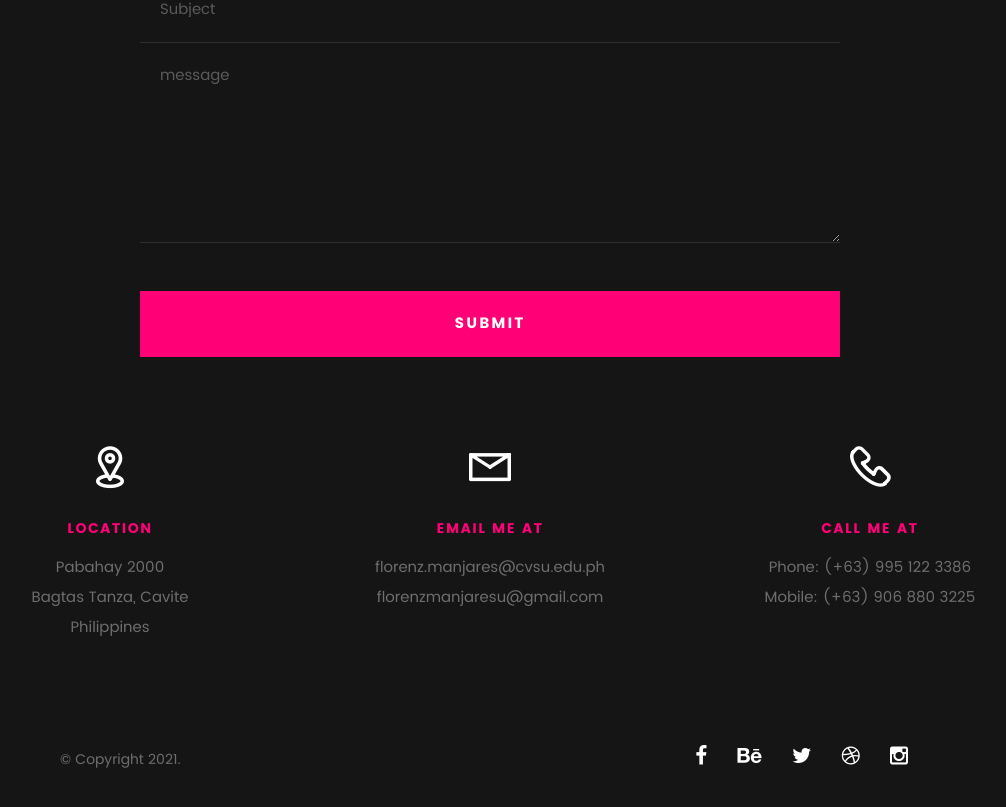
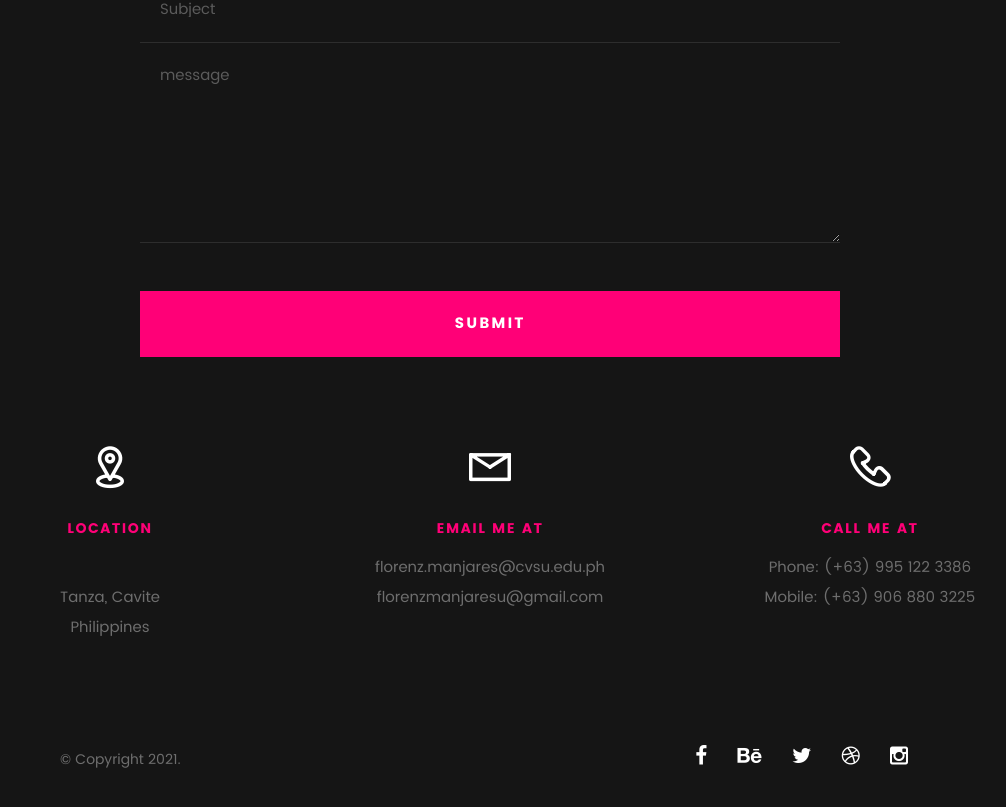
Before and after one commit to florenzzz/Manjares_Portfolio, a plain HTML site: page index.html in a window 1280 px wide. Shown: the part 5550-6357 px from the top of the page, without its empty margins (150-1156 px from the left). Drawn offline with Linux system fonts and the light colour scheme; files whose address does not match are found by name.

Commit message:
Update index.html

```diff
--- a/index.html
+++ b/index.html
@@ -532,8 +532,8 @@
    			<h5>Location</h5>
 
    			<p>
-            Pabahay 2000 <br>
-            Bagtas Tanza, Cavite<br>
+             <br>
+            Tanza, Cavite<br>
              Philippines
             </p>
 
```
